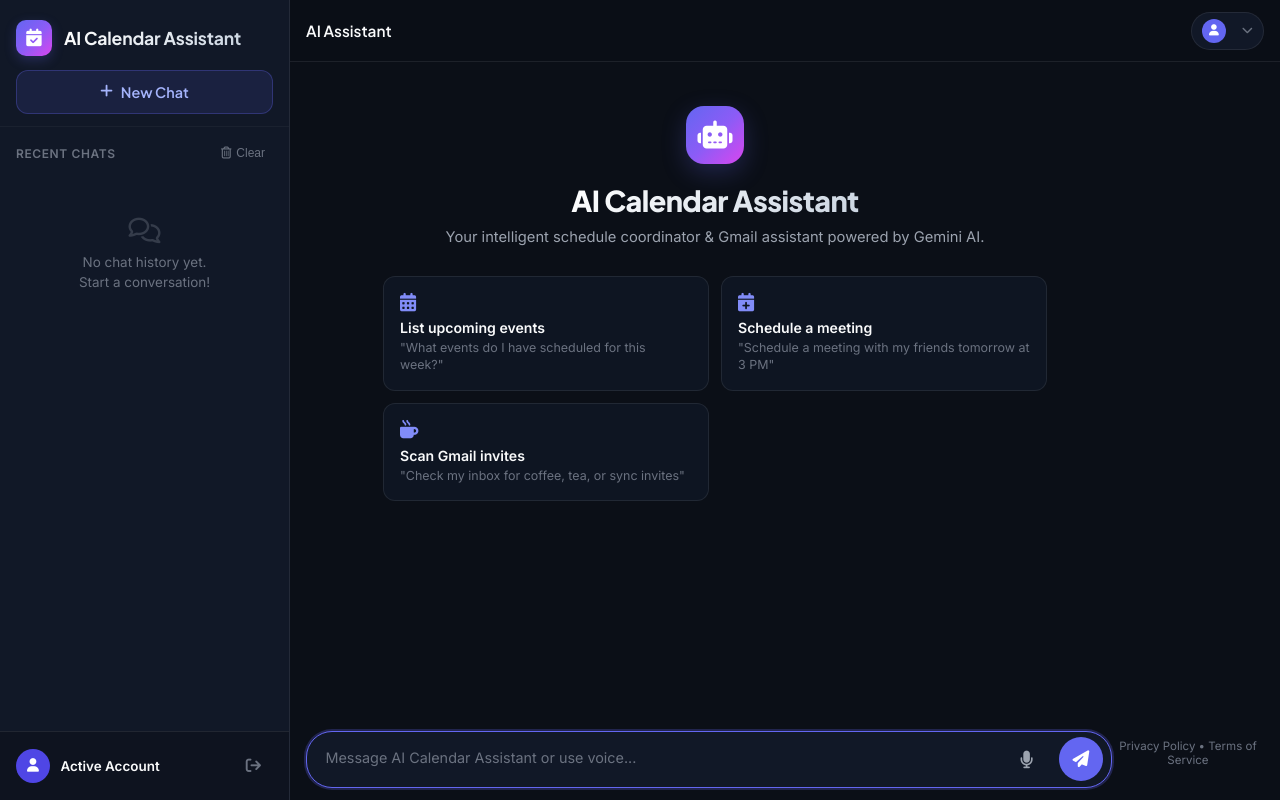
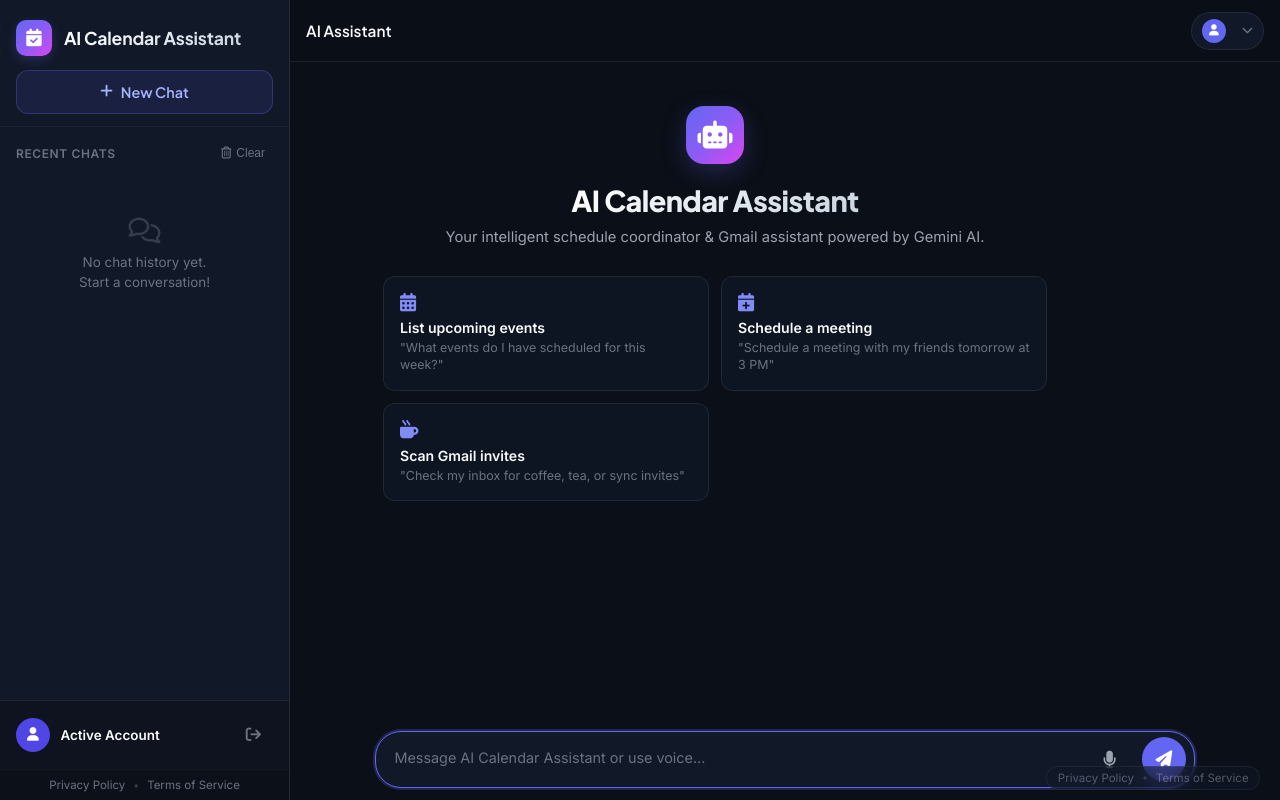
Before and after one commit to DilipPalanisamy/ai-calendar-agent, a FastAPI app: template templates/index.html in a window 1280 px wide. Run offline with FastAPI, Linux system fonts and the light colour scheme; the template is opened without the code that fills it, so the values that code supplies are empty; some libraries are stand-ins or nearby versions.

Commit message:
UI: Position Terms of Service and Privacy Policy in page corners

```diff
--- a/main.py
+++ b/main.py
@@ -2228,7 +2228,7 @@
         <p>If you have any questions regarding this Privacy Policy or our data practices, please contact us via our GitHub repository at <a href="https://github.com/DilipPalanisamy/ai-calendar-agent" target="_blank">github.com/DilipPalanisamy/ai-calendar-agent</a>.</p>
 
         <div class="footer-note">
-            © 2026 AI Calendar Assistant. All rights reserved.
+            © 2026 AI Calendar Assistant. All rights reserved. • <a href="/terms">Terms of Service</a>
         </div>
     </div>
 </body>
@@ -2389,7 +2389,7 @@
         <p>For questions or feedback regarding these Terms, please reach out via <a href="https://github.com/DilipPalanisamy/ai-calendar-agent" target="_blank">github.com/DilipPalanisamy/ai-calendar-agent</a>.</p>
 
         <div class="footer-note">
-            © 2026 AI Calendar Assistant. All rights reserved.
+            © 2026 AI Calendar Assistant. All rights reserved. • <a href="/privacy">Privacy Policy</a>
         </div>
     </div>
 </body>
--- a/templates/index.html
+++ b/templates/index.html
@@ -376,6 +376,87 @@
             background: rgba(239, 68, 68, 0.1);
         }
 
+        /* Sidebar Bottom Corner Legal Links */
+        .sidebar-legal-corner {
+            padding: 0.5rem 1rem;
+            padding-bottom: max(0.5rem, env(safe-area-inset-bottom));
+            display: flex;
+            align-items: center;
+            justify-content: center;
+            gap: 0.5rem;
+            font-size: 0.72rem;
+            color: var(--text-muted);
+            background: rgba(0, 0, 0, 0.35);
+            border-top: 1px solid rgba(255, 255, 255, 0.04);
+        }
+
+        .sidebar-legal-corner a {
+            color: var(--text-muted);
+            text-decoration: none;
+            transition: color 0.15s ease;
+        }
+
+        .sidebar-legal-corner a:hover {
+            color: var(--text-secondary);
+            text-decoration: underline;
+        }
+
+        .sidebar-legal-corner .legal-sep {
+            color: var(--text-muted);
+            opacity: 0.5;
+            font-size: 0.65rem;
+        }
+
+        /* Bottom-Right Floating Corner Legal Links */
+        .main-corner-legal {
+            position: absolute;
+            bottom: 0.65rem;
+            right: 1.25rem;
+            display: flex;
+            align-items: center;
+            gap: 0.5rem;
+            font-size: 0.72rem;
+            color: var(--text-muted);
+            z-index: 25;
+            background: rgba(17, 24, 39, 0.75);
+            backdrop-filter: blur(10px);
+            -webkit-backdrop-filter: blur(10px);
+            padding: 0.25rem 0.65rem;
+            border-radius: 12px;
+            border: 1px solid var(--border-color);
+            opacity: 0.75;
+            transition: all 0.2s ease;
+        }
+
+        .main-corner-legal:hover {
+            opacity: 1;
+            border-color: var(--border-hover);
+            background: rgba(31, 41, 55, 0.85);
+        }
+
+        .main-corner-legal a {
+            color: var(--text-muted);
+            text-decoration: none;
+            transition: color 0.15s ease;
+        }
+
+        .main-corner-legal a:hover {
+            color: var(--text-secondary);
+            text-decoration: underline;
+        }
+
+        .main-corner-legal .legal-separator {
+            color: var(--text-muted);
+            opacity: 0.5;
+            font-size: 0.65rem;
+        }
+
+        @media (max-width: 768px) {
+            .main-corner-legal {
+                display: none;
+            }
+        }
+
         /* ----------------------------------------------------
            Main Chat Container
            ---------------------------------------------------- */
@@ -1192,6 +1273,13 @@
                     <i class="fa-solid fa-arrow-right-from-bracket"></i>
                 </a>
             </div>
+
+            <!-- Sidebar Bottom Corner Legal Links -->
+            <div class="sidebar-legal-corner">
+                <a href="/privacy" target="_blank">Privacy Policy</a>
+                <span class="legal-sep">•</span>
+                <a href="/terms" target="_blank">Terms of Service</a>
+            </div>
         </aside>
 
         <!-- Main Chat Area -->
@@ -1284,10 +1372,13 @@
                         <i class="fa-solid fa-paper-plane"></i>
                     </button>
                 </div>
-                <div class="chat-legal-footer" style="font-size: 0.72rem; color: var(--text-muted); text-align: center; margin-top: 0.5rem;">
-                    <a href="/privacy" target="_blank" style="color: var(--text-muted); text-decoration: none;">Privacy Policy</a> •
-                    <a href="/terms" target="_blank" style="color: var(--text-muted); text-decoration: none;">Terms of Service</a>
-                </div>
+            </div>
+
+            <!-- Corner Legal Links -->
+            <div class="main-corner-legal" id="main-corner-legal">
+                <a href="/privacy" target="_blank">Privacy Policy</a>
+                <span class="legal-separator">•</span>
+                <a href="/terms" target="_blank">Terms of Service</a>
             </div>
         </main>
     </div>
```
Also changed, not shown: templates/login.html (+55 -15 lines).
